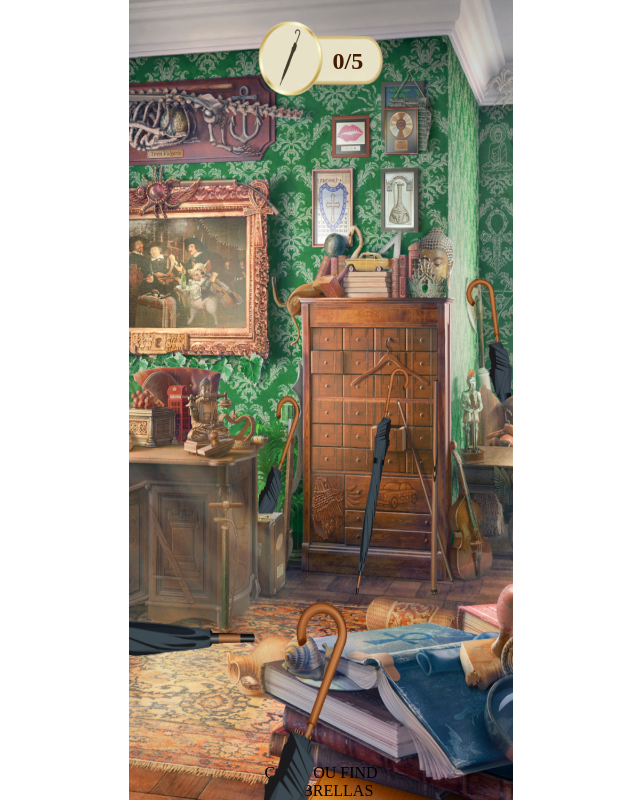
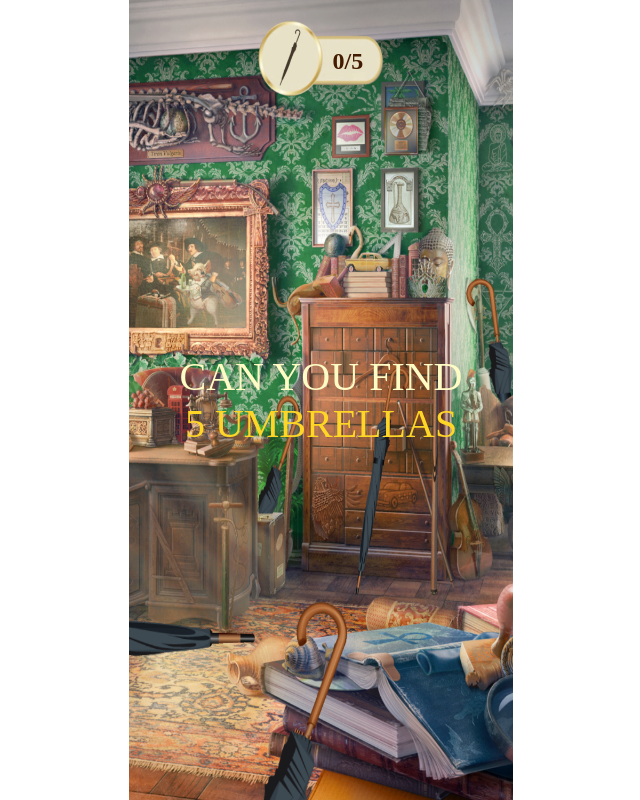
Before and after one commit to NikolaiDemchenko/umbrella, a plain HTML site: page index.html in a window 1280 px wide. Shown: the whole page, without its empty margins (319-959 px from the left). Drawn offline with Linux system fonts and the light colour scheme.

Commit message:
feat: add animation and style for start text

```diff
--- a/style.sass
+++ b/style.sass
@@ -27,6 +27,19 @@ body
   justify-content: center
   align-items: flex-end
 
+.start-text
+  align-self: center
+  z-index: 1
+  font-size: 5vh
+  text-align: center
+  cursor: default
+
+.first-paragraph
+  color: #fffbc5
+
+.second-paragraph
+  color: #ffd626
+
 .number-of-umbrellas
   @include position(absolute, 6%, 53%)
   font-size: 3vh
@@ -34,23 +47,18 @@ body
 
 .umbrella1
   @include position(absolute,34%, 87%, 14%, 17%)
-  cursor: pointer
 
 .umbrella2
   @include position(absolute,48%, 32%, 14%, 17%)
-  cursor: pointer
 
 .umbrella3
   @include position(absolute,75%, 0, 35%, 9%)
-  cursor: pointer
 
 .umbrella4
   @include position(absolute,45%, 58%, 17%, 30%)
-  cursor: pointer
 
 .umbrella5
   @include position(absolute,75%, 33%, 25%, 25%)
-  cursor: pointer
 
 .btn
   width: 35%
@@ -65,6 +73,9 @@ body
 .umbrella-hide-anim
   animation: 1s umbrella-hide
 
+.text-hide-animation
+  animation: 1s text-hide
+
 .hide
   display: none
 
@@ -74,6 +85,14 @@ body
   to
     opacity: 0
 
+@keyframes text-hide
+  from
+    transform: translateY(0)
+    opacity: 1
+  to
+    transform: translateY(500%)
+    opacity: 0
+
 @media screen and (max-width: 1180px)
   .game-box
     width: 100%
```
Also changed, not shown: style.css, 1 other file.
